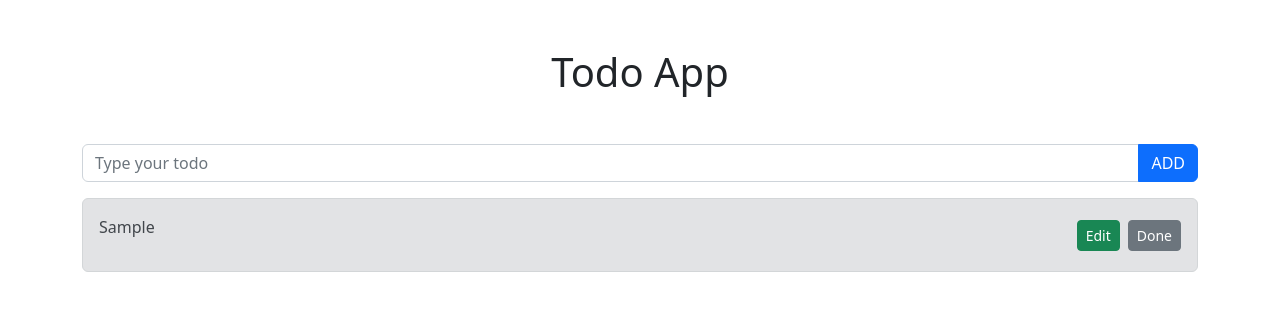
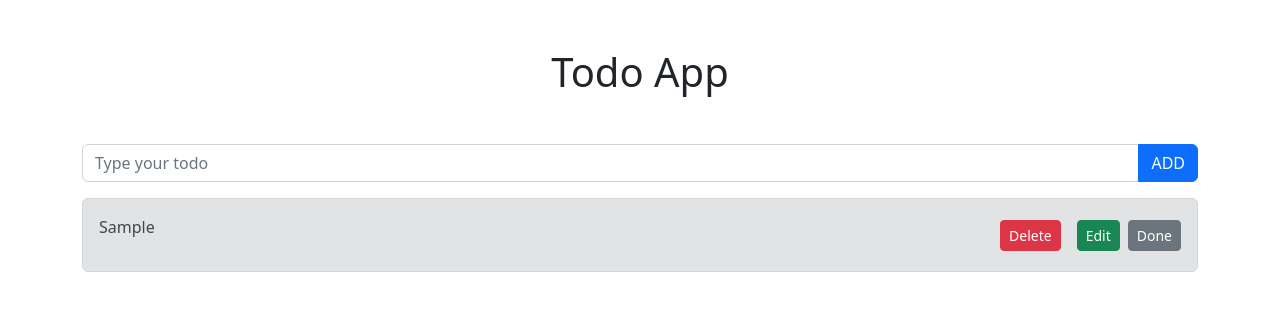
Before and after one commit to afsnemreq/todoapp, a React (Create React App) app: page / in a window 1280 px wide. Both pictures are taken after typing "Sample" into the empty fields and a click on the button "ADD". Shown: the top 310 px of the page. Built offline with nearby package versions, Linux system fonts and the light colour scheme.

Commit message:
add delete

```diff
--- a/src/App.js
+++ b/src/App.js
@@ -5,6 +5,12 @@ function App() {
   const [todos, setTodos] = useState([]);
   const [isEdit, setIsEdit] = useState(false);
   const [editId, setEditId] = useState(0);
+
+  const deleteTodo = (id) => {
+    const searchedTodo = todos.find((item) => item.id === id);
+    const filteredTodos = todos.filter((item) => item.id !== id);
+    setTodos([...filteredTodos]);
+  }
 
   const editTodo = (id) => {
     setIsEdit(true);
@@ -49,6 +55,7 @@ function App() {
     }
     else if (isEdit == true)
     {
+      alert("edit");
       const searchedTodo = todos.find((item) => item.id === editId);
       const updatedTodo = {
         ...searchedTodo,
@@ -86,6 +93,7 @@ function App() {
               <p>{item.text}</p>
 
               <div>
+                <button className="btn btn-sm btn-danger mx-2" onClick={() => deleteTodo(item.id)}>Delete</button>
                 <button className="btn btn-sm btn-success mx-2" onClick={() => editTodo(item.id)}>Edit</button>
                 <button onClick={() => changeIsDone(item.id)} className="btn btn-sm btn-secondary">
                   {item.isDone === false ? "Done" : "Undone"}
```
